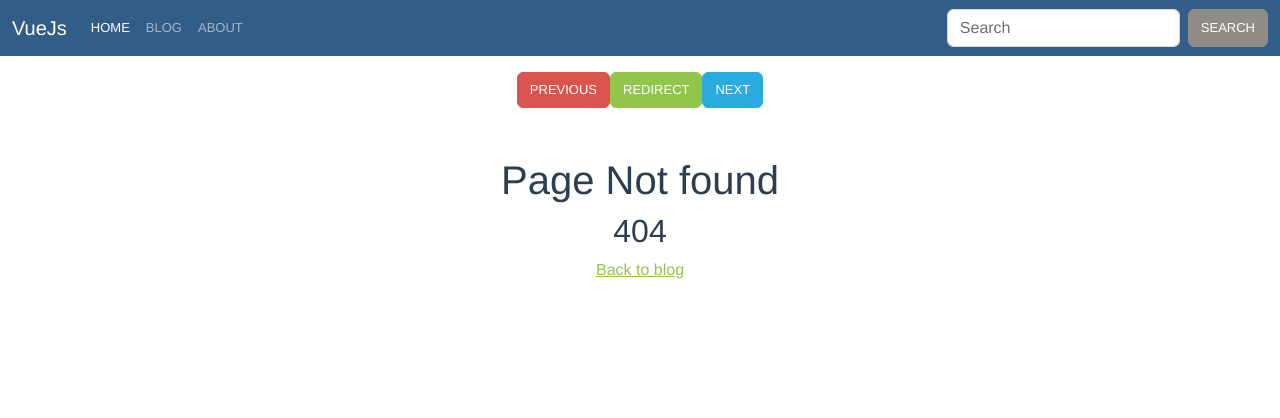
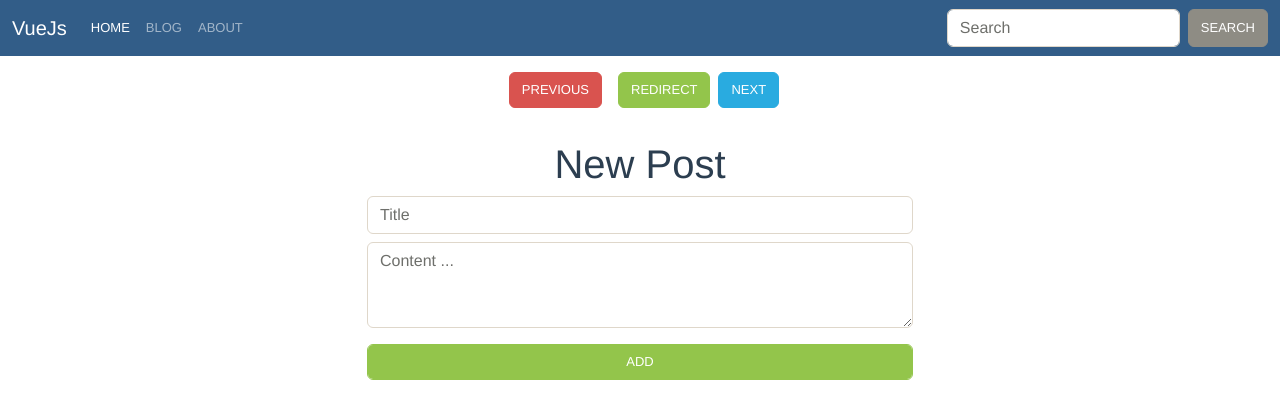
Before and after one commit to Ya27cine/vuejs3-navigation, a Vue app: page /new in a window 1280 px wide. Before the commit this address had no page. Shown: the top 418 px of the page. Built offline with nearby package versions, Linux system fonts and the light colour scheme.

Commit message:
Create a Post Form

```diff
--- a/data/db.json
+++ b/data/db.json
@@ -1,11 +1,29 @@
 {
   "posts": [
     {
+      "id": 1,
+      "title": "Formation Laravel",
+      "slug": "Formation-Laravel",
+      "content": "ectetur nobis eos et, dignissimos temporibus aliquam nihil deserunt blanditiis. D"
+  },
+  {
       "id": 2,
       "title": "Formation Spring Boot",
       "slug": "Formation-Spring-Boot",
       "content": "ectetur nobis eos et, dignissimos temporibus aliquam nihil deserunt blanditiis. D"
-    }
+  },
+  {
+      "id": 3,
+      "title": "Formation Symfony 4",
+      "slug": "Formation-Symfony",
+      "content": "ectetur nobis eos et, dignissimos temporibus aliquam nihil deserunt blanditiis. Php"
+  },
+  {
+      "id": 4,
+      "title": "Formation ReactJs",
+      "slug": "Formation-ReactJs",
+      "content": "ectetur nobis eos et, dignissimos temporibus aliquam nihil deserunt blanditiis. D"
+  }
   ],
   "users": []
 }
--- a/src/components/Navbar.vue
+++ b/src/components/Navbar.vue
@@ -30,8 +30,8 @@
 </nav>
 
   <div class="my-3">
-      <button @click="previous" class="btn btn-danger">Previous</button>
-      <button @click="redirect" class="btn btn-success">Redirect</button>
+      <button @click="previous" class="btn btn-danger mx-2">Previous</button>
+      <button @click="redirect" class="btn btn-success mx-2">Redirect</button>
       <button @click="next" class="btn btn-info">Next</button>
   </div>
 
--- a/src/router/index.js
+++ b/src/router/index.js
@@ -3,6 +3,8 @@ import Home from '../views/Home.vue'
 import About from '../views/About.vue'
 import Blog from '../views/blog'
 import Show from '../views/blog/Show'
+import Create from '../views/blog/Create'
+
 import PageNotFound from '../views/pageNotFound'
 
 
@@ -36,6 +38,10 @@ const routes = [
     redirect: '/blog'
   },
   {
+    path: '/new',
+    component: Create
+  },
+  {
     path: '/:catchAll(.*)',
     component: PageNotFound
   }
--- /dev/null
+++ b/src/views/blog/Create.vue
@@ -0,0 +1,38 @@
+<template lang="">
+    <div class="row my-4">
+        <div class="col-md-6 mx-auto">
+            <h1 class="my-2">New Post</h1>
+            <form @submit.prevent="createPost">
+
+                <div class="form-group">
+                    <input v-model="title" id="title" type="text" class="form-control" placeholder="Title">
+                </div>
+
+                <div class="form-group mt-2">
+                    <textarea v-model="content" id="content" rows="3" class="form-control" placeholder="Content ..."></textarea>
+                </div>
+                <button class="form-control btn btn-success mt-3">Add</button>
+            </form>
+        </div>
+    </div>
+</template>
+<script>
+export default {
+    data() {
+        return {
+            title: '',
+            content: ''
+        }
+    },
+    methods: {
+        createPost(){
+            console.log("create post");
+            console.log("---"+this.title+" / "+this.content);
+
+        }
+    },
+}
+</script>
+<style lang="">
+
+</style>
```
